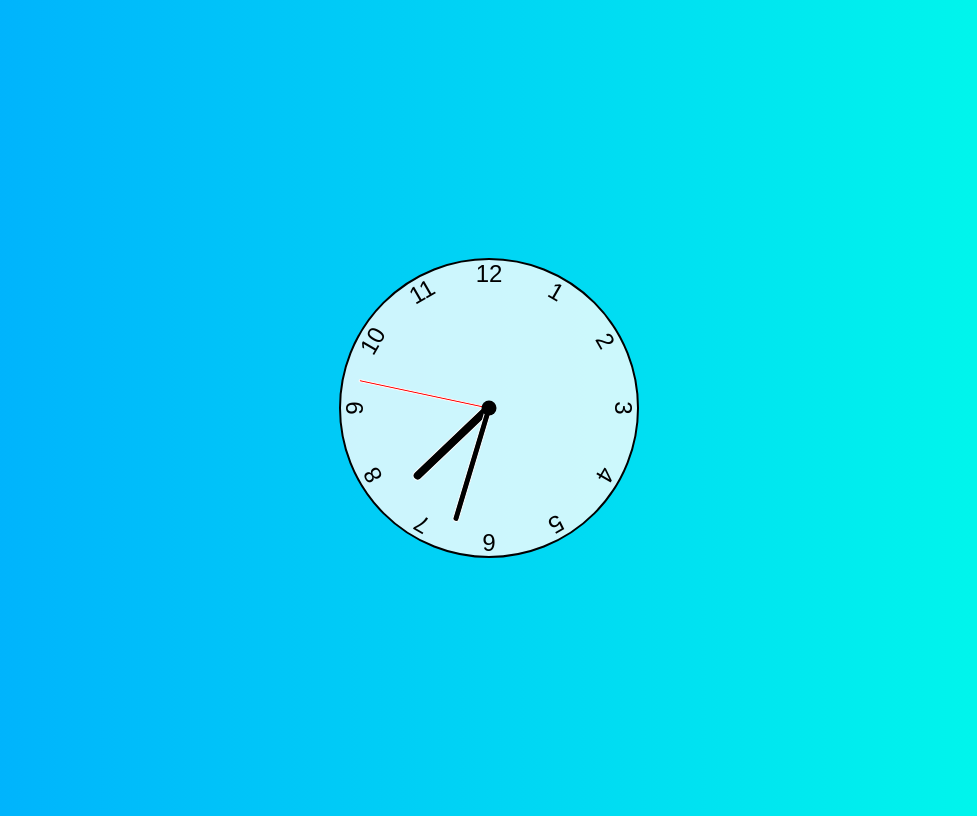
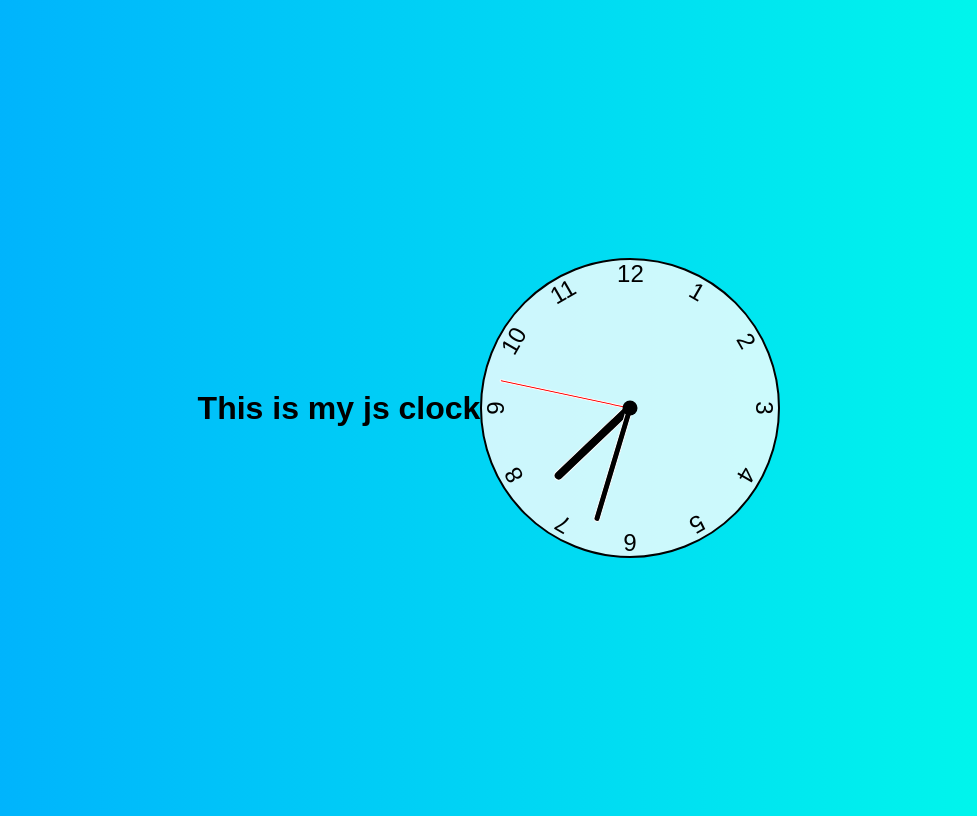
Before and after one commit to kapoorakshit/JavaScript-Clock-master, a plain HTML site: page index.html in a window 1280 px wide. Shown: the whole page, without its empty margins (151-1128 px from the left). Drawn offline with Linux system fonts and the light colour scheme.

Commit message:
Commited one line

```diff
--- a/index.html
+++ b/index.html
@@ -9,6 +9,7 @@
   <title>Clock</title>
 </head>
 <body>
+  <h1>This is my js clock</h1>
   <div class="clock">
     <div class="hand hour" data-hour-hand></div>
     <div class="hand minute" data-minute-hand></div>
```
